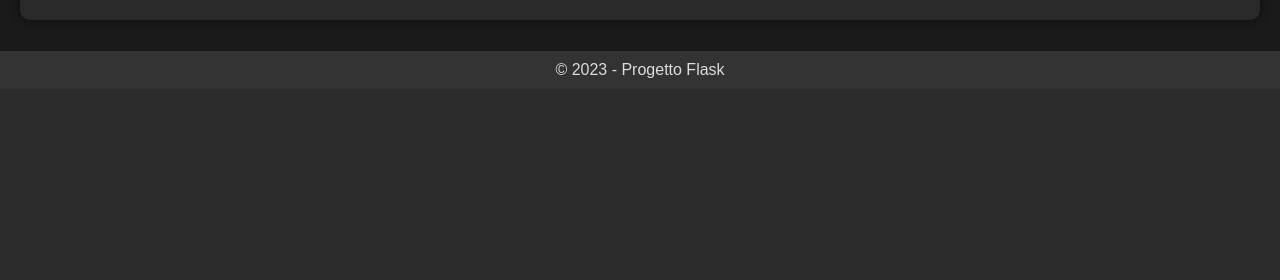
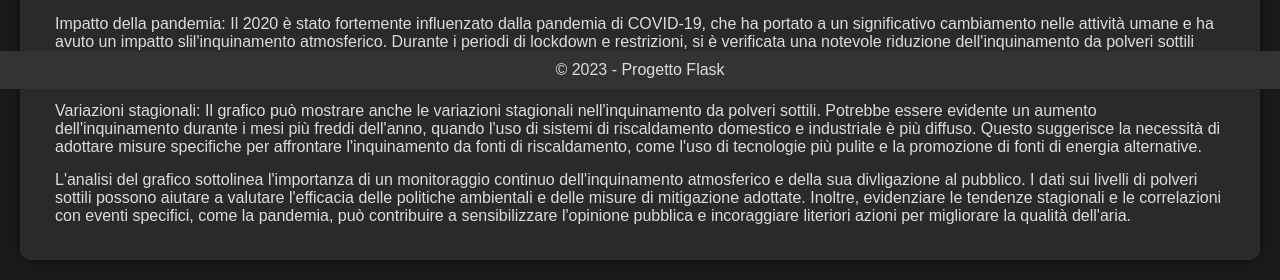
Before and after one commit to Carbo-Tech/EcoMonitor, a Flask app: page /graph in a window 1280 px wide. Shown: the part 711-991 px from the top of the page. Before the commit the page ends 789 px from the top, so only its background shows below. Run offline with Flask 3, Linux system fonts and the light colour scheme.

Commit message:
add conclusion after graph

```diff
--- a/Frontend/app/static/css/style.css
+++ b/Frontend/app/static/css/style.css
@@ -36,6 +36,14 @@
   background-color: #1a1a1a;
   box-shadow: 0px 2px 5px rgba(0, 0, 0, 0.2);
 }
+#conclusione ul li{
+  margin-bottom: 15px;
+}
+#conclusione {
+  margin: 15px;
+}
+
+
 
 nav ul {
   list-style-type: none;
--- a/Frontend/app/templates/graph.html
+++ b/Frontend/app/templates/graph.html
@@ -2,15 +2,17 @@
 <html>
   <head>
     <title>Inquinamento da Polveri Sottili in Veneto</title>
-    <meta charset="utf-8">
-    <meta name="viewport" content="width=device-width, initial-scale=1.0">
-    <link rel="stylesheet" type="text/css" href="{{ url_for('static', filename='css/style.css') }}">
+    <meta charset="utf-8" />
+    <meta name="viewport" content="width=device-width, initial-scale=1.0" />
+    <link
+      rel="stylesheet"
+      type="text/css"
+      href="{{ url_for('static', filename='css/style.css') }}"
+    />
     <script src="https://cdnjs.cloudflare.com/ajax/libs/Chart.js/2.9.4/Chart.js"></script>
     <script src="https://cdnjs.cloudflare.com/ajax/libs/moment.js/2.29.1/moment.min.js"></script>
 
-    <style>
-
-    </style>
+    <style></style>
   </head>
 
   <body>
@@ -28,8 +30,8 @@
         </ul>
       </nav>
     </header>
-    <main >
-        <div id="selection" >
+    <main>
+      <div id="selection">
         <select id="stations">
           <option value="" selected disabled hidden>Choose Station</option>
         </select>
@@ -37,10 +39,53 @@
           <option value="" selected disabled hidden>Choose Pollutant</option>
         </select>
       </div>
-        <div class="chart-container" style="position: relative; height:50vh; width:90%;margin: auto; text-align: center;">
+      <div
+        class="chart-container"
+        style="
+          position: relative;
+          height: 50vh;
+          width: 90%;
+          margin: auto;
+          text-align: center;
+        "
+      >
         <canvas id="myChart"></canvas>
       </div>
-
+      <div id="conclusione">
+        <ul>
+          <li>
+            Impatto della pandemia: Il 2020 è stato fortemente influenzato dalla
+            pandemia di COVID-19, che ha portato a un significativo cambiamento
+            nelle attività umane e ha avuto un impatto slil'inquinamento
+            atmosferico. Durante i periodi di lockdown e restrizioni, si è
+            verificata una notevole riduzione dell'inquinamento da polveri
+            sottili rispetto all'anno precedente. Questo evidenzia come le
+            misure di confinamento abbiano avuto un impatto positivo slila
+            qualità dell'aria, riducendo le emissioni derivanti da fonti come il
+            traffico veicolare e l'industria.
+          </li>
+          <li>
+            Variazioni stagionali: Il grafico può mostrare anche le variazioni
+            stagionali nell'inquinamento da polveri sottili. Potrebbe essere
+            evidente un aumento dell'inquinamento durante i mesi più freddi
+            dell'anno, quando l'uso di sistemi di riscaldamento domestico e
+            industriale è più diffuso. Questo suggerisce la necessità di
+            adottare misure specifiche per affrontare l'inquinamento da fonti di
+            riscaldamento, come l'uso di tecnologie più pulite e la promozione
+            di fonti di energia alternative.
+          </li>
+          <li>
+            L'analisi del grafico sottolinea l'importanza di un monitoraggio
+            continuo dell'inquinamento atmosferico e della sua divligazione al
+            pubblico. I dati sui livelli di polveri sottili possono aiutare a
+            valutare l'efficacia delle politiche ambientali e delle misure di
+            mitigazione adottate. Inoltre, evidenziare le tendenze stagionali e
+            le correlazioni con eventi specifici, come la pandemia, può
+            contribuire a sensibilizzare l'opinione pubblica e incoraggiare
+            literiori azioni per migliorare la qualità dell'aria.
+          </li>
+        </ul>
+      </div>
     </main>
     <footer>
       <p>&copy; 2023 - Progetto Flask</p>
```
Lines whose indentation alone changed are shown as unchanged.
